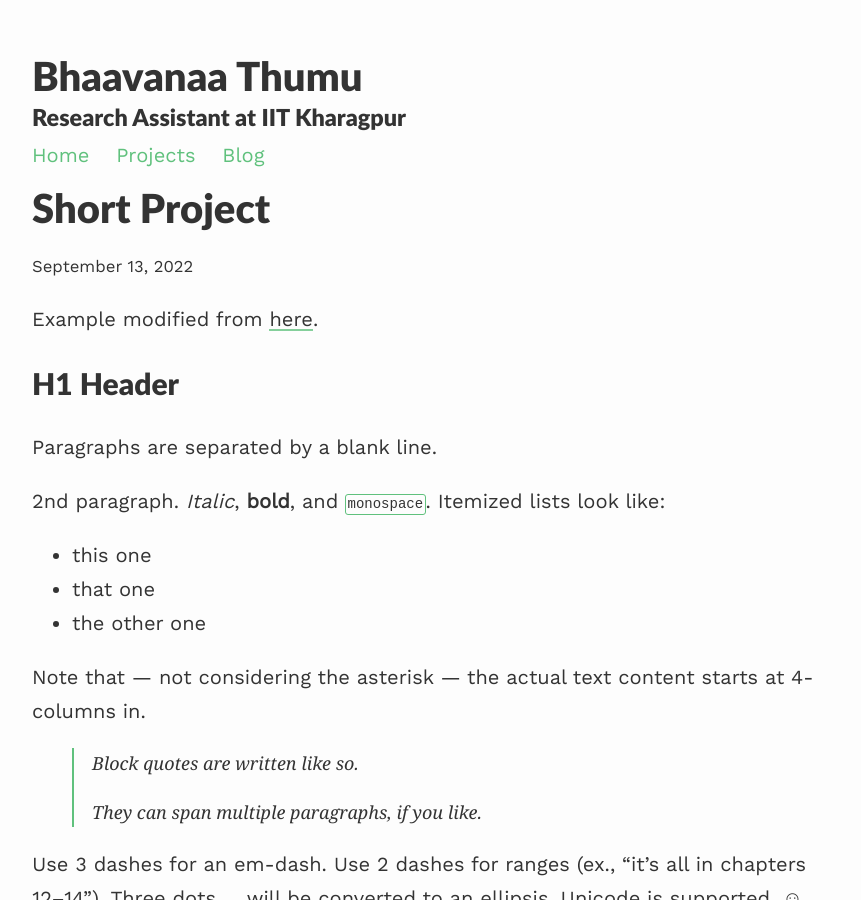
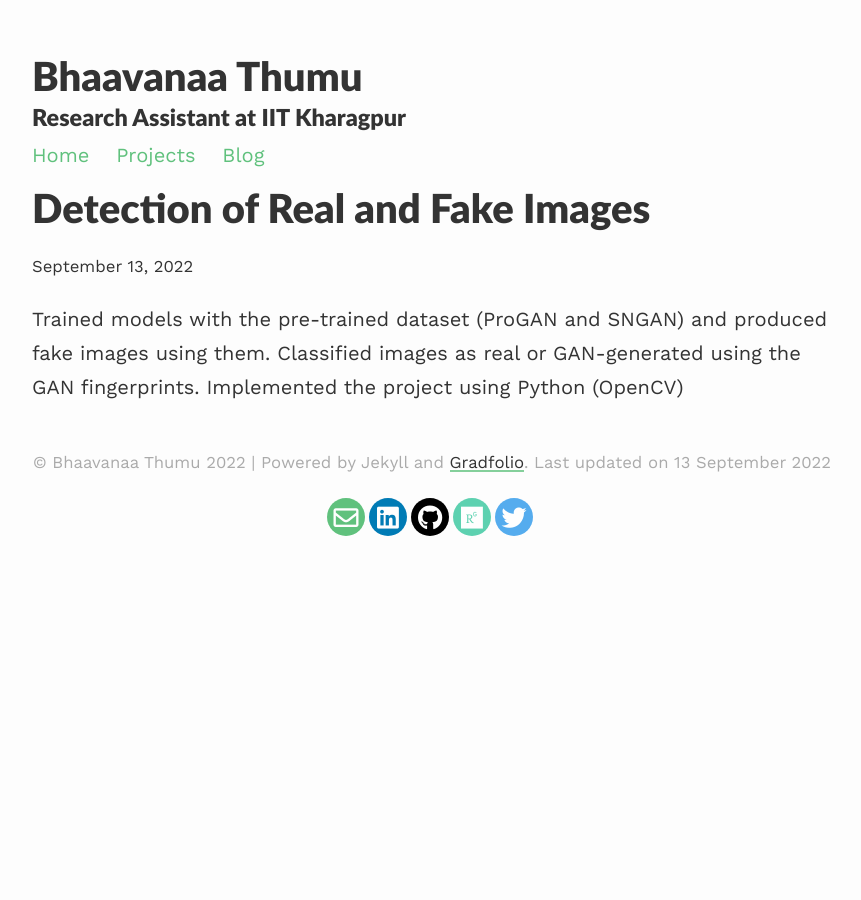
Before and after one commit to bhaavanaa/bhaavanaa.github.io, a Jekyll site: the page built from _projects/1_project.md, in a window 1280 px wide and 900 px high. Shown: the whole window, without its empty margins (208-1069 px from the left). Built offline with Jekyll 4.4.1, drawn with Linux system fonts in a browser that asks for light colours; nearby versions of some CDN libraries; formulas are drawn with MathJax 3; some of the changed text lies outside the part shown.

Commit message:
Update 1_project.md

```diff
--- a/_projects/1_project.md
+++ b/_projects/1_project.md
@@ -1,152 +1,7 @@
 ---
 layout: post
-title: Short Project
-description: description of the short project which is long enough
+title: Detection of Real and Fake Images
+# description: description of the short project which is long enough
 ---
-Example modified from [here](http://www.unexpected-vortices.com/sw/rippledoc/quick-markdown-example.html){:target="_blank"}.
 
-H1 Header
-============
-
-Paragraphs are separated by a blank line.
-
-2nd paragraph. *Italic*, **bold**, and `monospace`. Itemized lists
-look like:
-
-  * this one
-  * that one
-  * the other one
-
-Note that --- not considering the asterisk --- the actual text
-content starts at 4-columns in.
-
-> Block quotes are
-> written like so.
->
-> They can span multiple paragraphs,
-> if you like.
-
-Use 3 dashes for an em-dash. Use 2 dashes for ranges (ex., "it's all
-in chapters 12--14"). Three dots ... will be converted to an ellipsis.
-Unicode is supported. ☺
-
-
-H2 Header
-------------
-
-Here's a numbered list:
-
- 1. first item
- 2. second item
- 3. third item
-
-Note again how the actual text starts at 4 columns in (4 characters
-from the left side). Here's a code sample:
-
-    # Let me re-iterate ...
-    for i in 1 .. 10 { do-something(i) }
-
-As you probably guessed, indented 4 spaces. By the way, instead of
-indenting the block, you can use delimited blocks, if you like:
-
-~~~
-define foobar() {
-    print "Welcome to flavor country!";
-}
-~~~
-
-(which makes copying & pasting easier). You can optionally mark the
-delimited block for Pandoc to syntax highlight it:
-
-~~~python
-import time
-# Quick, count to ten!
-for i in range(10):
-    # (but not *too* quick)
-    time.sleep(0.5)
-    print(i)
-~~~
-
-
-
-### An h3 header ###
-
-Now a nested list:
-
- 1. First, get these ingredients:
-
-      * carrots
-      * celery
-      * lentils
-
- 2. Boil some water.
-
- 3. Dump everything in the pot and follow
-    this algorithm:
-
-        find wooden spoon
-        uncover pot
-        stir
-        cover pot
-        balance wooden spoon precariously on pot handle
-        wait 10 minutes
-        goto first step (or shut off burner when done)
-
-    Do not bump wooden spoon or it will fall.
-
-Notice again how text always lines up on 4-space indents (including
-that last line which continues item 3 above).
-
-Here's a link to [a website](http://foo.bar), to a [local
-doc](local-doc.html), and to a [section heading in the current
-doc](#an-h2-header). Here's a footnote [^1].
-
-[^1]: Some footnote text.
-
-Tables can look like this:
-
-| Header 1 | Header 2                   | Header 3 |
-|:--------:|:--------------------------:|:--------:|
-| data1a   | Data is longer than header | 1        |
-| d1b      | add a cell                 |          |
-| lorem    | ipsum                      | 3        |
-|          | empty outside cells        |          |
-| skip     |                            | 5        |
-| six      | Morbi purus                | 6        |
-
-
-A horizontal rule follows.
-
-***
-
-Here's a definition list:
-
-apples
-  : Good for making applesauce.
-
-oranges
-  : Citrus!
-
-tomatoes
-  : There's no "e" in tomatoe.
-
-Again, text is indented 4 spaces. (Put a blank line between each
-term and  its definition to spread things out more.)
-
-Here's a "line block" (note how whitespace is honored):
-
-| Line one
-|   Line too
-| Line tree
-
-and images can be specified like so:
-
-![example image](https://images.unsplash.com/photo-1488190211105-8b0e65b80b4e?w=500&h=500&fit=crop "An exemplary image")
-
-Inline math equation: $\omega = d\phi / dt$. Display
-math should get its own line like so:
-
-$$I = \int \rho R^{2} dV$$
-
-And note that you can backslash-escape any punctuation characters
-which you wish to be displayed literally, ex.: \`foo\`, \*bar\*, etc.
+Trained models with the pre-trained dataset (ProGAN and SNGAN) and produced fake images using them. Classified images as real or GAN-generated using the GAN fingerprints. Implemented the project using Python (OpenCV)
```
